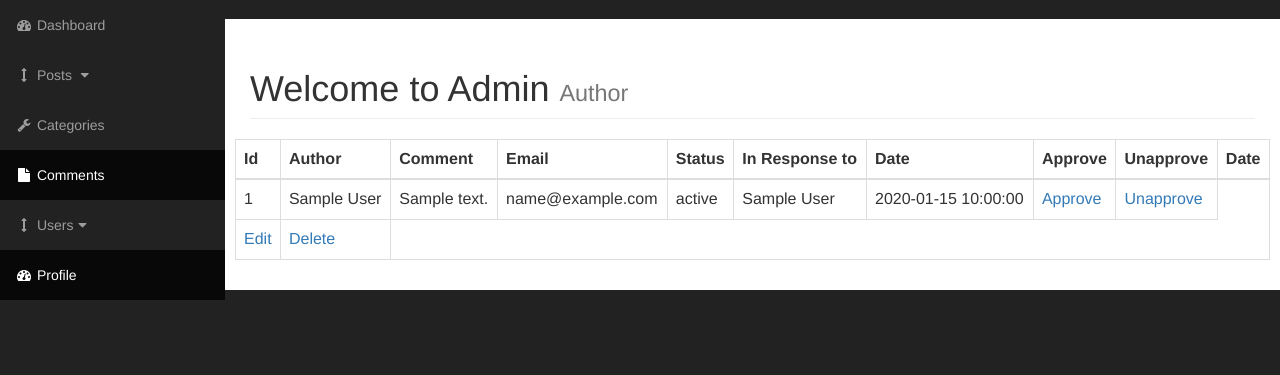
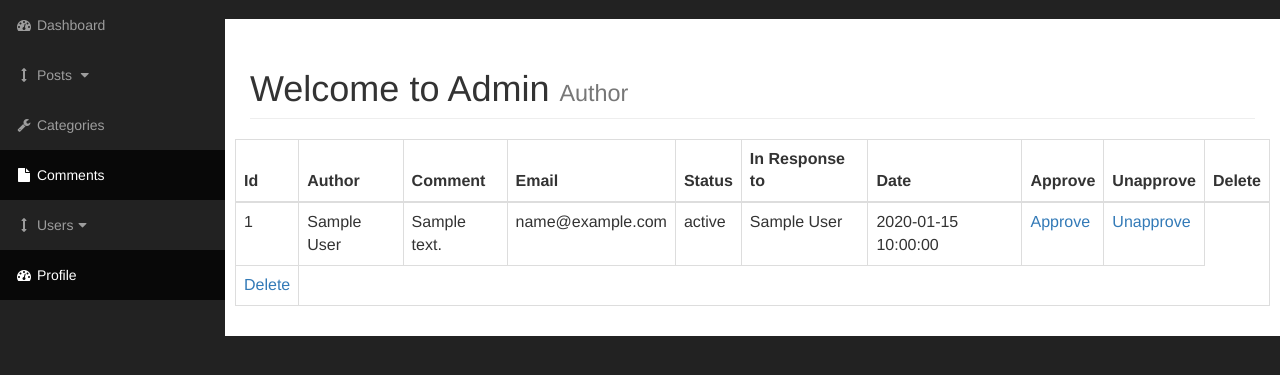
Before and after one commit to dreadlord-sedai/CMS-php, a PHP site: page /admin/comments.php in a window 1280 px wide. Shown: the part 51-426 px from the top of the page. Run offline with PHP 8.4, Linux system fonts and the light colour scheme; tables that the repository leaves empty or names only in its code hold one stand-in row (values such as "Sample post"); grey boxes labelled with a size stand in for pictures from a placeholder-image service; some libraries are stand-ins or nearby versions.

Commit message:
Comments

```diff
--- a/admin/includes/view_all_comments.php
+++ b/admin/includes/view_all_comments.php
@@ -10,7 +10,7 @@
             <th>Date</th>
             <th>Approve</th>
             <th>Unapprove</th>
-            <th>Date</th>
+            <th>Delete</th>
         </tr>
     </thead>
     <tbody></tbody>
@@ -49,7 +49,6 @@
         echo "<td><a href='posts.php?source=edit_post&p_id={$comment_post_id}'>Approve</a></td>";
         echo "<td><a href='posts.php?delete={$comment_post_id}'>Unapprove</a></td>";
         echo "</tr>";
-        echo "<td><a href='posts.php?source=edit_post&p_id={$comment_post_id}'>Edit</a></td>";
         echo "<td><a href='posts.php?delete={$comment_post_id}'>Delete</a></td>";
         echo "</tr>";
     }
```
